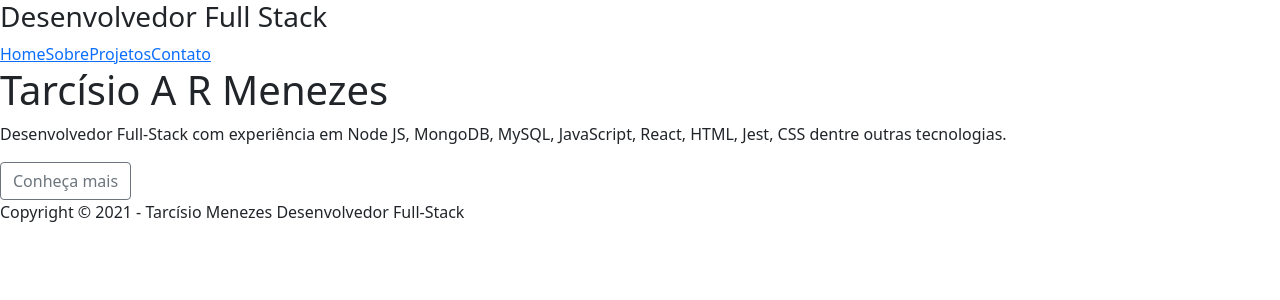
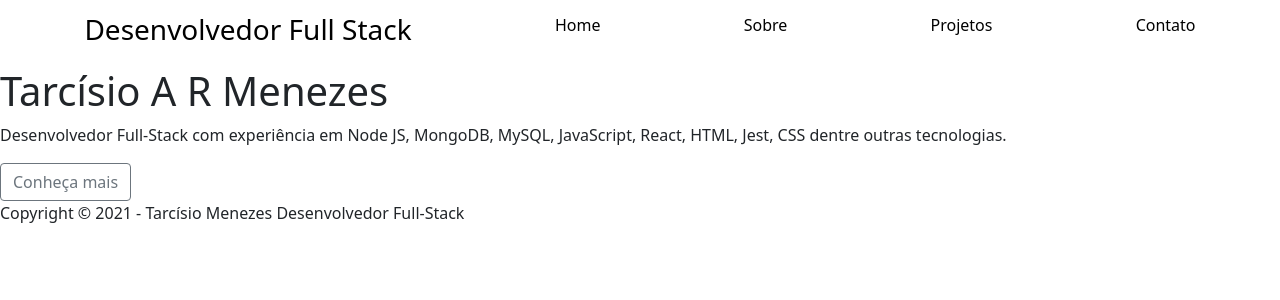
Before and after one commit to Tarcisio-Menezes/me, a React (Create React App) app in the folder portfolio-dev/: page /tarcisio-menezes/ in a window 1280 px wide. Shown: the top 300 px of the page. Built offline with nearby package versions, Linux system fonts and the light colour scheme.

Commit message:
alinha nav

```diff
--- a/portfolio-dev/src/components/nav.js
+++ b/portfolio-dev/src/components/nav.js
@@ -1,9 +1,10 @@
 import React from 'react';
 import { Link } from 'react-router-dom';
+import '../css/nav.css';
 
 function Nav() {
   return (
-    <section>
+    <section className="navigator">
       <h3>
         Desenvolvedor Full Stack
       </h3>
@@ -11,12 +12,18 @@ function Nav() {
         <Link to="/">
           Home
         </Link>
+      </nav>
+      <nav>
         <Link to="/sobre">
           Sobre
         </Link>
+      </nav>
+      <nav>
         <Link to="/projetos">
           Projetos
         </Link>
+      </nav>
+      <nav>
         <Link to="/contato">
           Contato
         </Link>
--- /dev/null
+++ b/portfolio-dev/src/css/nav.css
@@ -0,0 +1,11 @@
+.navigator {
+  color:rgb(0, 0, 0);
+  display: flex;
+  padding: 1%;
+  justify-content: space-around;
+}
+
+.navigator a {
+  color:rgb(0, 0, 0);
+  text-decoration: none;
+}
```
